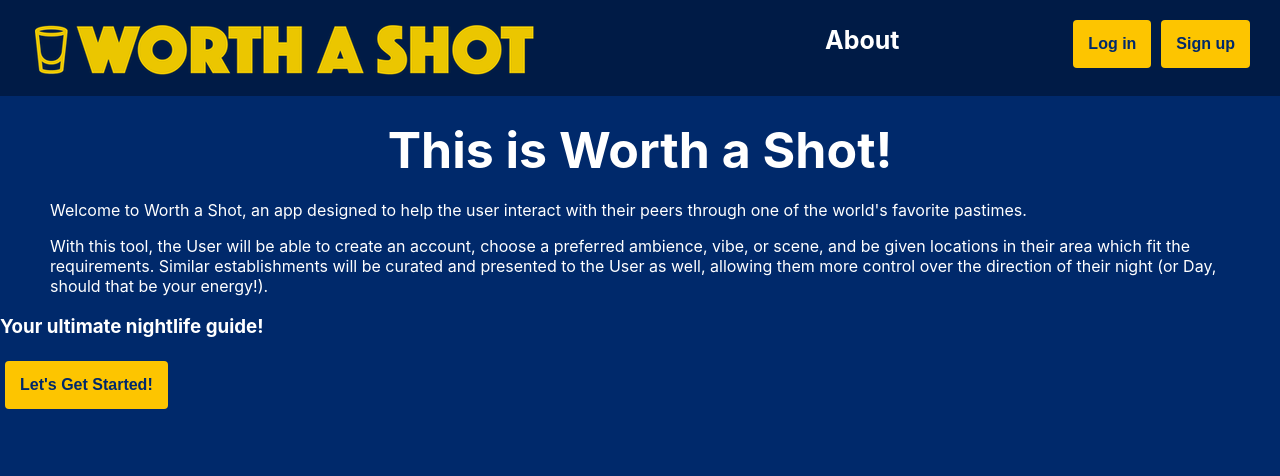
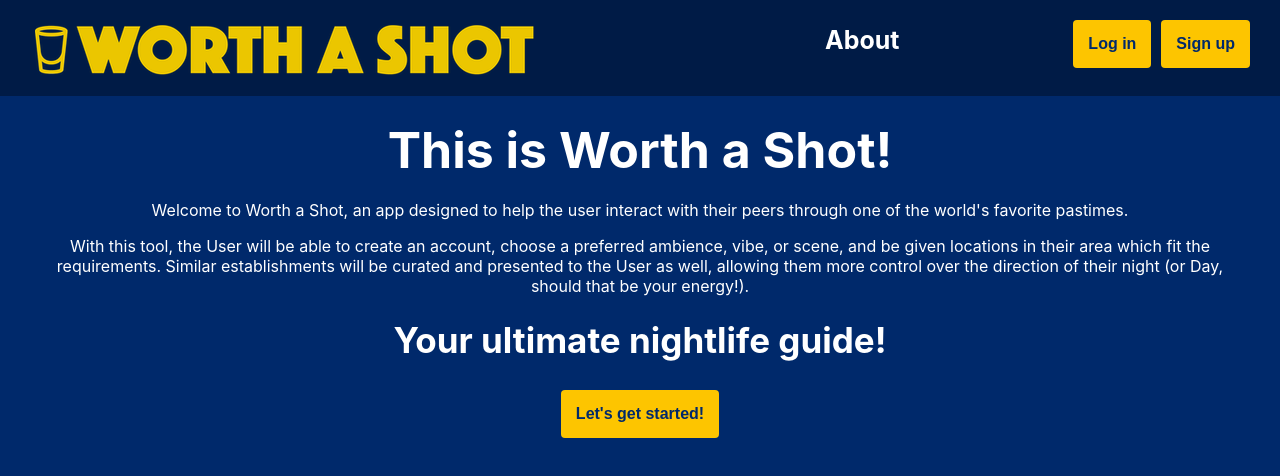
Before and after one commit to EmaleeSoto/capstone-worth-a-shot, a React (Create React App) app in the folder front-end/: page / in a window 1280 px wide. Shown: the top 476 px of the page. Built offline with nearby package versions, Linux system fonts and the light colour scheme; no server answers.

Commit message:
update home styling

```diff
--- a/front-end/src/Pages/Home.css
+++ b/front-end/src/Pages/Home.css
@@ -1,11 +1,15 @@
+.home-container {
+  text-align: center;
+  margin-left: 50px;
+  margin-right: 50px;
+}
+
 .home-header {
-  text-align: center;
   font-size: 50px;
   margin-block-start: 20px;
   margin-block-end: 20px;
 }
 
-.home-text {
-  margin-left: 50px;
-  margin-right: 50px;
+.home-tagline {
+  font-size: 35px;
 }
--- a/front-end/src/Pages/Home.js
+++ b/front-end/src/Pages/Home.js
@@ -1,9 +1,10 @@
 import React from "react";
+import { Link } from "react-router-dom";
 import "./Home.css";
 
 const Home = () => {
   return (
-    <div>
+    <div className="home-container">
       <h1 className="home-header">This is Worth a Shot!</h1>
       <p className="home-text">
         Welcome to Worth a Shot, an app designed to help the user interact with
@@ -16,9 +17,10 @@ const Home = () => {
         presented to the User as well, allowing them more control over the
         direction of their night {"(or Day, should that be your energy!)"}.
       </p>
-      <h3>Your ultimate nightlife guide!</h3>
-      <break></break>
-      <button>Let's Get Started!</button>
+      <h1 className="home-tagline">Your ultimate nightlife guide!</h1>
+            <Link to={`/sign-up`}>
+        <button className="large-button">Let's get started!</button>
+      </Link>
     </div>
   );
 };
```
